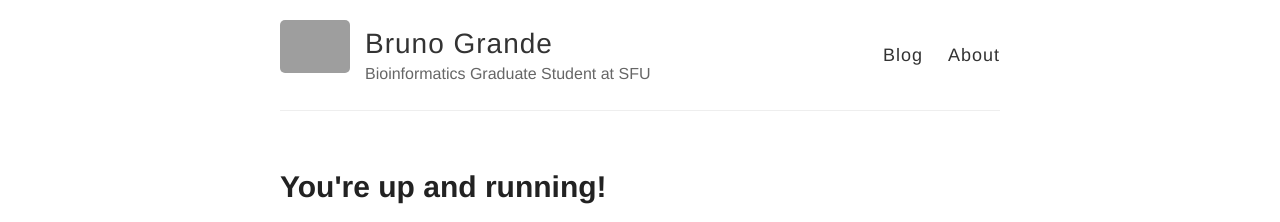
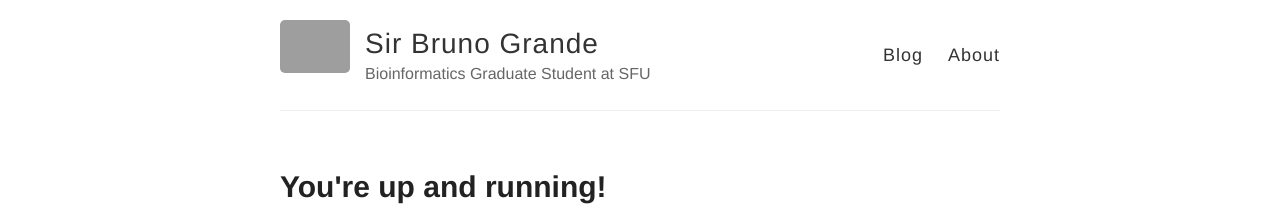
Before and after one commit to sir-bruno/sir-bruno.github.io, a Jekyll site: the page built from index.html, in a window 1280 px wide. Shown: the top 222 px of the page. Built offline with Jekyll 4.4.1, drawn with Linux system fonts in a browser that asks for light colours; grey boxes are pictures that could not be loaded.

Commit message:
Became a knight, woohoo!

```diff
--- a/_config.yml
+++ b/_config.yml
@@ -3,7 +3,7 @@
 #
 
 # Name of your site (displayed in the header)
-name: Bruno Grande
+name: Sir Bruno Grande
 
 # Short bio or description (displayed in the header)
 description: Bioinformatics Graduate Student at SFU
```
